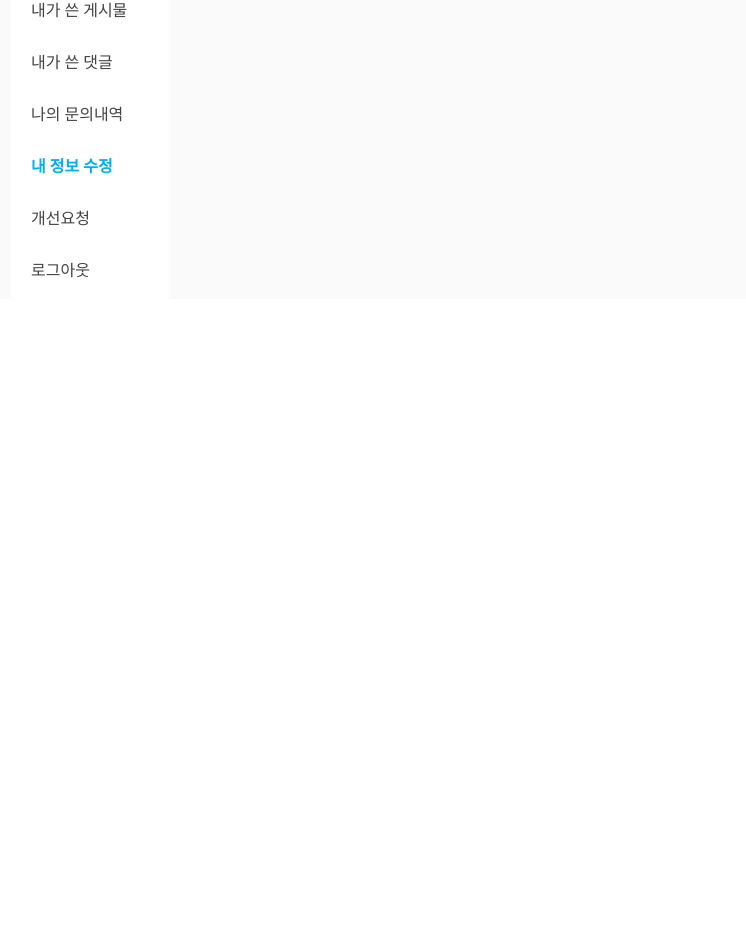
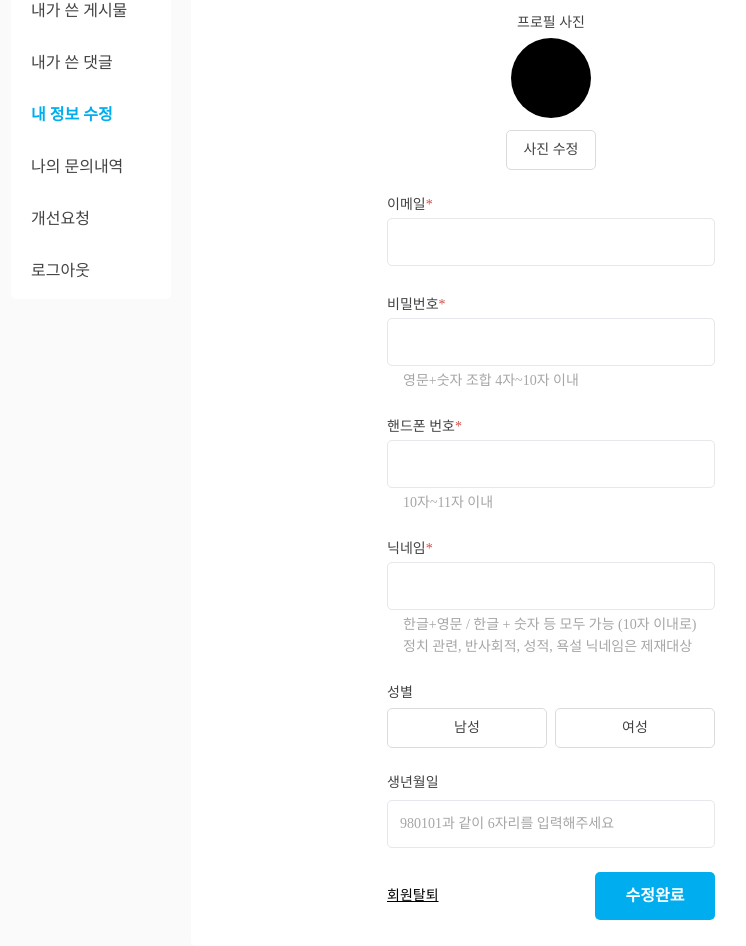
Before and after one commit to MT-TEAM-Org/web, a Next.js app: page /mypage/edit-profile in a window 1280 px wide. Shown: the part 305-1251 px from the top of the page, without its empty margins (29-775 px from the left). Before the commit the page ends 800 px from the top, so only its background shows below. Built offline with nearby package versions, Linux system fonts and the light colour scheme; no server answers; a web font is replaced by a local one.

Commit message:
feat: mypage 내가 쓴 댓글/내 정보 수정 UI구현

```diff
--- a/src/app/(route)/mypage/_components/MypageLeftSidebar.tsx
+++ b/src/app/(route)/mypage/_components/MypageLeftSidebar.tsx
@@ -11,8 +11,8 @@ const MypageLeftSidebar = () => {
     { name: "마이페이지", id: 0, path: `/${basePath}` },
     { name: "내가 쓴 게시물", id: 1, path: `/${basePath}/posts` },
     { name: "내가 쓴 댓글", id: 2, path: `/${basePath}/comments` },
+    { name: "내 정보 수정", id: 4, path: `/${basePath}/edit-profile` },
     { name: "나의 문의내역", id: 3, path: `/${basePath}/inquiries` },
-    { name: "내 정보 수정", id: 4, path: `/${basePath}/edit-profile` },
     { name: "개선요청", id: 5, path: `/${basePath}/feedback` },
     { name: "로그아웃", id: 6, path: `/${basePath}/logout` },
   ];
--- a/src/app/(route)/mypage/_components/MypageToolbar.tsx
+++ b/src/app/(route)/mypage/_components/MypageToolbar.tsx
@@ -16,8 +16,27 @@ interface DropdownOption {
   value: string;
 }
 
-export const MypageToolbar = () => {
+interface MypageToolbarProps {
+  mode: "posts" | "comments" | "inquries";
+}
+
+export const MypageToolbar = ({ mode }: MypageToolbarProps) => {
   const selectRef = useRef<HTMLSelectElement>(null);
+
+  const modeObject = {
+    posts: {
+      title: "내가 쓴 게시물",
+      button: "최신순",
+    },
+    comments: {
+      title: "내가 쓴 댓글",
+      button: "최신순",
+    },
+    inquries: {
+      title: "나의 문의내역",
+      button: "최신순",
+    },
+  };
 
   const pagenataion = [
     { value: "1", label: "1" },
@@ -46,12 +65,11 @@ export const MypageToolbar = () => {
     "flex justify-center items-center gap-[4px] h-[32px] rounded-[5px] border px-[8px] py-[12px] text-[14px] leading-[21px]";
   const pageButtonStyle =
     "flex justify-center items-center w-[32px] h-[32px] rounded-[5px] border p-[9px]";
-
   return (
     <div>
       <div className="w-full flex justify-between items-center min-h-[64px] p-[12px] border-b">
         <h2 className="font-[700] text-[18px] leading-[28px] text-[#303030]">
-          내가 쓴 게시물
+          {modeObject[mode].title}
         </h2>
         <div className="flex justify-end items-center gap-[8px] w-[356px] h-[40px]">
           <div className="relative" onClick={handleDivClick}>
--- a/src/app/(route)/mypage/comments/page.tsx
+++ b/src/app/(route)/mypage/comments/page.tsx
@@ -1,5 +1,15 @@
+import PostItem from "../../(community)/_components/PostItem";
+import { MypageToolbar } from "../_components/MypageToolbar";
+
 const Comments = () => {
-  return <div>Comments</div>;
+  return (
+    <div className="max-w-[720px] min-h-[450px] bg-[#FFFFFF] rounded-[5px]">
+      <MypageToolbar mode="comments" />
+      {Array.from({ length: 5 }).map((_, index) => (
+        <PostItem key={index} />
+      ))}
+    </div>
+  );
 };
 
 export default Comments;
--- a/src/app/(route)/mypage/edit-profile/page.tsx
+++ b/src/app/(route)/mypage/edit-profile/page.tsx
@@ -1,5 +1,137 @@
+"use client";
+
+import Input from "@/app/_components/Input";
+import { useForm } from "react-hook-form";
+
+interface FormData {
+  email: string;
+  password: string;
+  tel: string;
+  nickname: string;
+}
+
 const EditProfile = () => {
-  return <div>EditProfile</div>;
+  const {
+    register,
+    handleSubmit,
+    formState: { errors },
+  } = useForm<FormData>();
+
+  const inputObject = [
+    {
+      label: "이메일",
+      type: "text",
+      id: "email" as keyof FormData,
+    },
+    {
+      label: "비밀번호",
+      type: "password",
+      id: "password" as keyof FormData,
+      validation: "영문+숫자 조합 4자~10자 이내",
+    },
+    {
+      label: "핸드폰 번호",
+      type: "text",
+      id: "tel" as keyof FormData,
+      validation: "10자~11자 이내",
+    },
+    {
+      label: "닉네임",
+      type: "text",
+      id: "nickname" as keyof FormData,
+      validation:
+        "한글+영문 / 한글 + 숫자 등 모두 가능 (10자 이내로) 정치 관련, 반사회적, 성적, 욕설 닉네임은 제재대상",
+    },
+  ];
+
+  const buttonStyle =
+    "w-1/2 h-[40px] border-[1px] border-[#DBDBDB] rounded-[5px]";
+  return (
+    <div className="max-w-[720px] rounded-[5px] bg-[#FFFFFF]">
+      <div className="flex items-center w-full min-h-[52px] p-[12px] border-b-[1px] border-[#EEEEEE]">
+        <h2 className="text-[18px] font-[700] leading-[28px] text-[#303030]">
+          내 정보 수정
+        </h2>
+      </div>
+
+      <div className="min-h-[958px] px-[12px] py-[24px]">
+        <form className="max-w-[328px] min-h-[910px] mx-auto space-y-[24px]">
+          <div className="flex flex-col gap-[4px] items-center w-full min-h-[158px]">
+            <p className="text-center text-[14px] leading-[22px] text-[#424242]">
+              프로필 사진
+            </p>
+            <div className="flex flex-col items-center gap-[12px]">
+              <div className="w-[80px] h-[80px] rounded-full bg-black"></div>
+              <button
+                type="button"
+                className="flex items-center h-[40px] rounded-[5px] border-[1px] border-[#DBDBDB] px-[16px] py-[13px] text-[14px] leading-[22px] text-[#424242]"
+              >
+                사진 수정
+              </button>
+            </div>
+          </div>
+
+          {inputObject.map((input) => (
+            <div key={input.id} className="flex flex-col gap-[4px]">
+              <Input
+                height={48}
+                register={register}
+                label={input.label}
+                type={input.type}
+                id={input.id}
+              />
+              <label
+                htmlFor={input.id}
+                className="text-[14px] text-[#A6A6A6] leading-[22px] px-[16px]"
+              >
+                {input.validation}
+              </label>
+            </div>
+          ))}
+          <div className="flex flex-col gap-[4px]">
+            <label className="text-[14px] leading-[22px] text-[#424242]">
+              성별
+            </label>
+            <div className="w-full flex gap-[8px] text-[14px] leading-[22px] text-[#424242]">
+              <button className={buttonStyle} type="button">
+                남성
+              </button>
+              <button className={buttonStyle} type="button">
+                여성
+              </button>
+            </div>
+          </div>
+
+          <div className="flex flex-col gap-[4px]">
+            <label
+              htmlFor="birth"
+              className="text-[14px] leading-[22px] text-[#424242]"
+            >
+              생년월일
+            </label>
+            <Input
+              height={48}
+              id="birth"
+              register={register}
+              required={false}
+              placeholder="980101과 같이 6자리를 입력해주세요"
+            />
+          </div>
+          <div className="w-full min-h-[48px] flex justify-between">
+            <button
+              type="button"
+              className="text-[14px] leading-[18px] underline text-[#000000]"
+            >
+              회원탈퇴
+            </button>
+            <button className="defaultButtonColor w-[120px] min-h-[48px] rounded-[5px] px-[20px] py-[16px] text-white font-[700] text-[16px] leading-[16px]">
+              수정완료
+            </button>
+          </div>
+        </form>
+      </div>
+    </div>
+  );
 };
 
 export default EditProfile;
--- a/src/app/(route)/mypage/posts/page.tsx
+++ b/src/app/(route)/mypage/posts/page.tsx
@@ -4,7 +4,7 @@ import { MypageToolbar } from "../_components/MypageToolbar";
 const Posts = () => {
   return (
     <div className="max-w-[720px] min-h-[450px] bg-[#FFFFFF] rounded-[5px]">
-      <MypageToolbar />
+      <MypageToolbar mode="posts" />
       {Array.from({ length: 5 }).map((_, index) => (
         <PostItem key={index} />
       ))}
--- a/src/app/_components/Input.tsx
+++ b/src/app/_components/Input.tsx
@@ -13,6 +13,7 @@ interface InputProps {
   isDisabled?: boolean;
   defaultValue?: string;
   validation?: string;
+  required?: boolean;
 }
 
 const Input: React.FC<InputProps> = ({
@@ -24,6 +25,7 @@ const Input: React.FC<InputProps> = ({
   register,
   isDisabled = false,
   validation,
+  required = true,
 }) => {
   const inputStyle = `h-[${height}px] border-[1px] py-[16px] px-[12px] rounded-[5px] text-[#181818] leading-[22px] font-[500] text-[14px] placeholder-[#A6A6A6]`;
   const labelStyle = "text-[14px] leading-[22px] text-[#424242]";
@@ -36,7 +38,7 @@ const Input: React.FC<InputProps> = ({
     <div className="flex flex-col gap-[2px]">
       <label htmlFor={id} className={labelStyle}>
         {label}
-        <span className="text-[#D1504B]">*</span>
+        {required && <span className="text-[#D1504B]">*</span>}
       </label>
       <input
         type={type}
```
